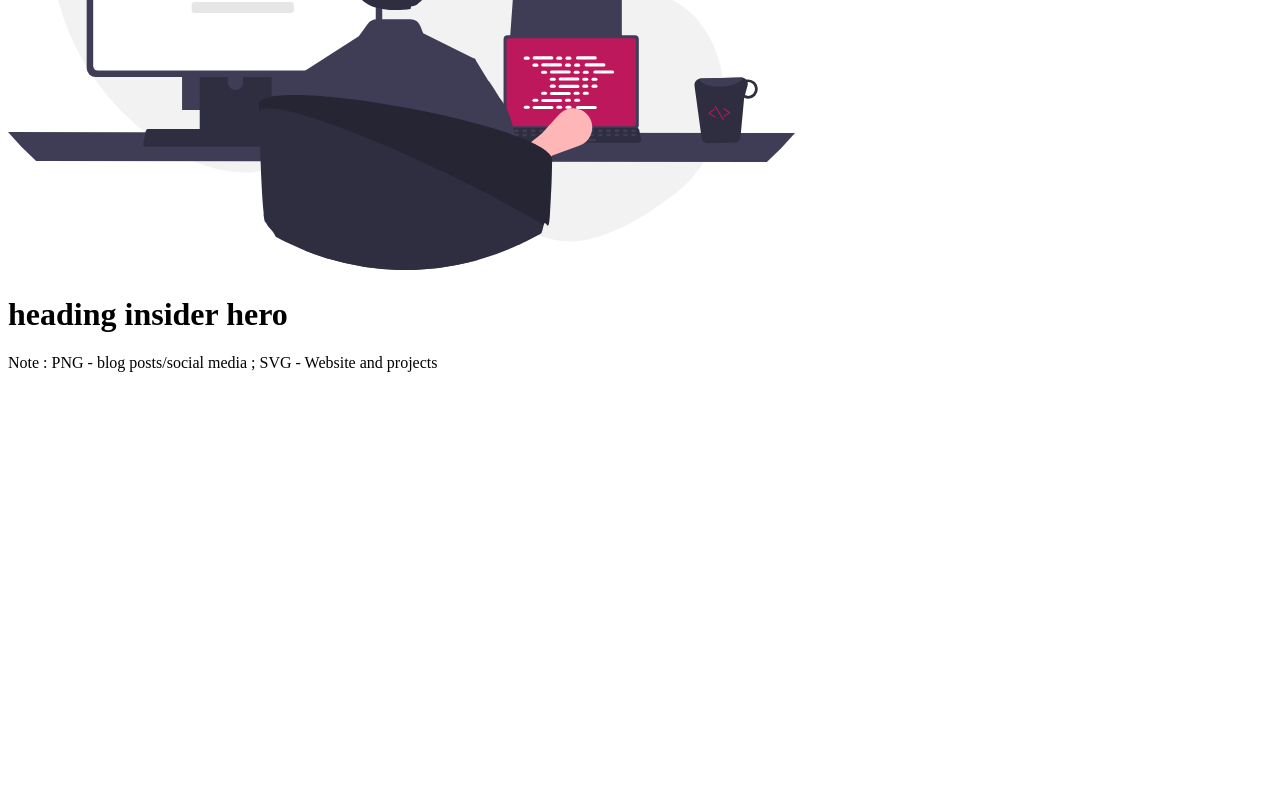
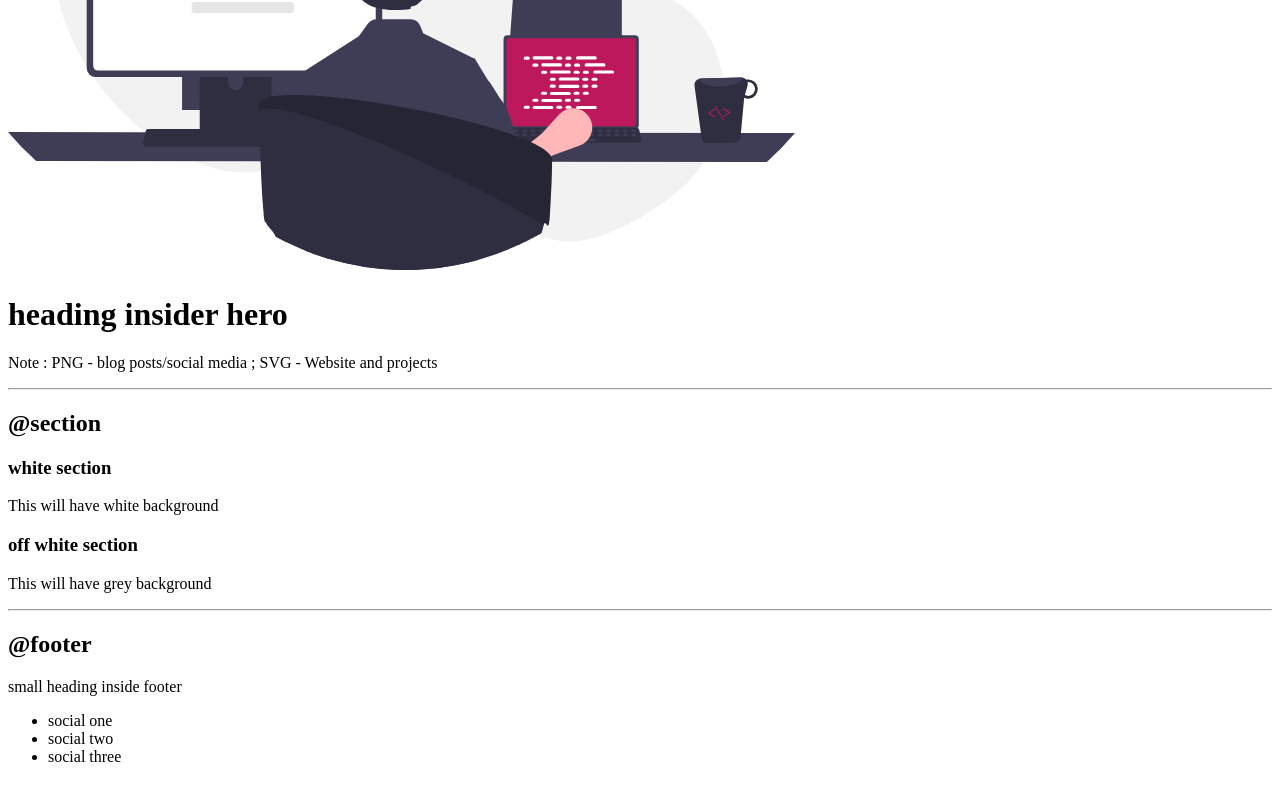
Before and after one commit to krishnamahadev/lesson_3_live, a plain HTML site: page index.html in a window 1280 px wide. Shown: the part 1853-2653 px from the top of the page. Before the commit the page ends 2489 px from the top, so only its background shows below. Drawn offline with Linux system fonts and the light colour scheme.

Commit message:
additions footer and section

```diff
--- a/index.html
+++ b/index.html
@@ -109,6 +109,50 @@
 <p>Note : PNG - blog posts/social media ; SVG - Website and projects </p>
 
 
+<!-- <header>
+    <img src="https://twitter.com/Krishhnaaaaaaa/header_photo.png">
+    <h1>heading insider hero</h1>
+</header> -->
+
+
+<hr>
+
+<h2>@section</h2>
+
+<section>
+    <h3>white section</h3>
+    <p>This will have white background</p>
+</section>
+
+<section>
+    <h3>off white section</h3>
+    <p>This will have grey background</p>
+</section>
+
+<hr>
+
+
+<h2>@footer</h2>
+<footer>
+    <div>small heading inside footer</div>
+    <ul>
+        <li>social one</li>
+        <li>social two</li>
+        <li>social three</li>
+    </ul>
+</footer>
+
+
+
+
+
+
+
+
+
+
+
+
 
 <div style="height: 30vh;"></div>
 
```
